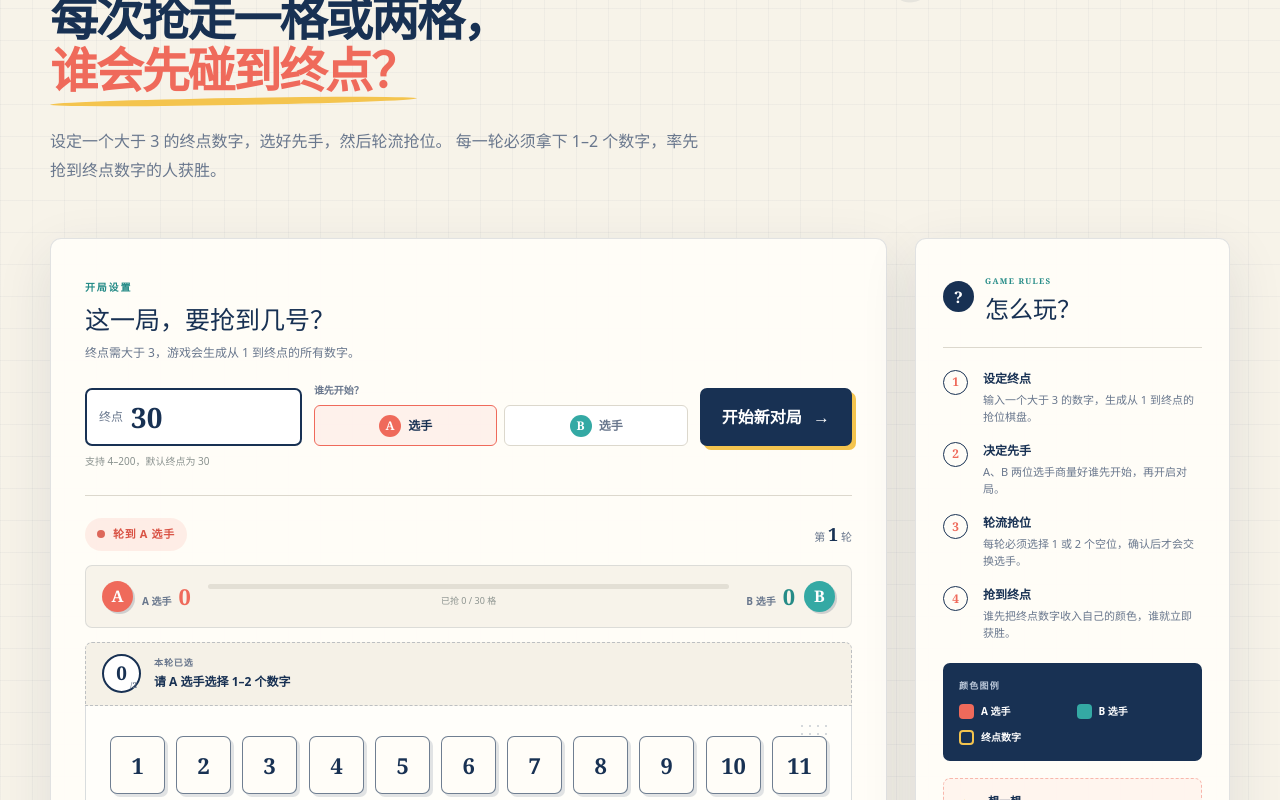
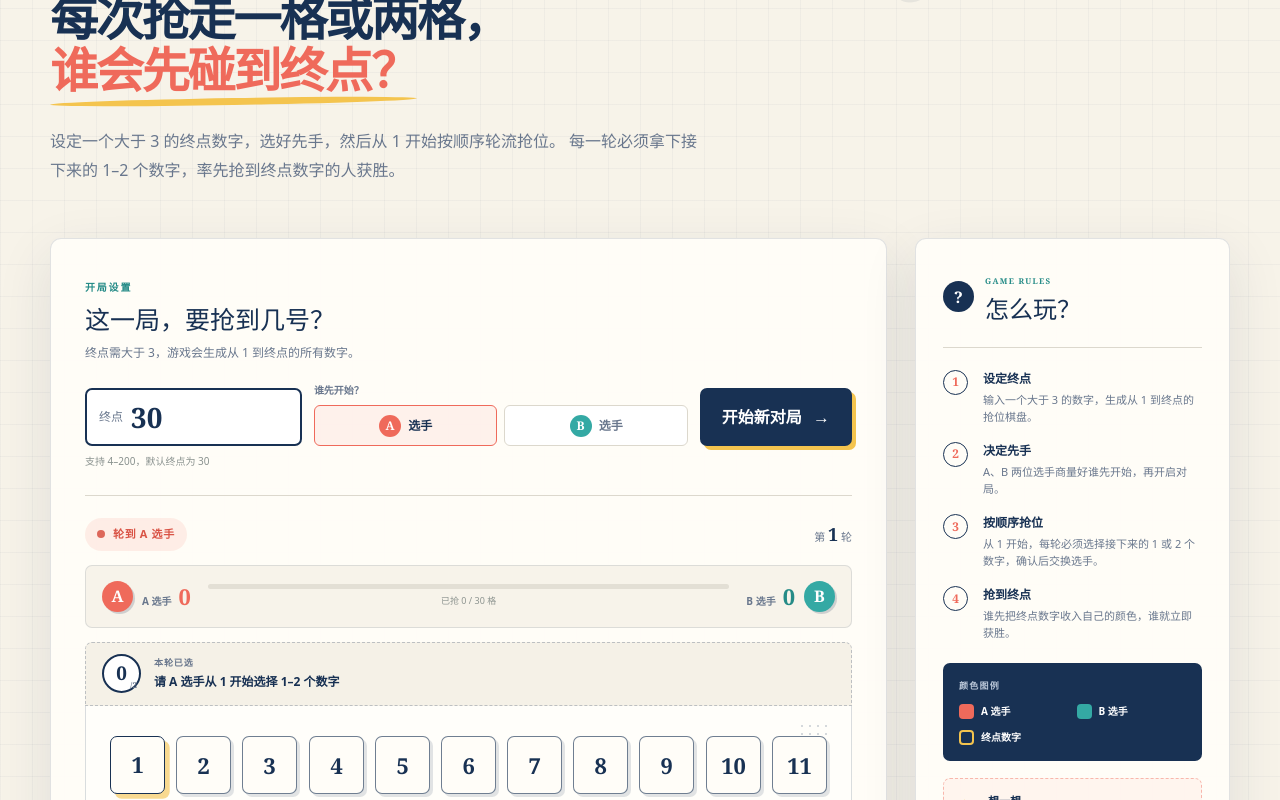
Before and after one commit to tandongchen/LYDZ_site, a Next.js app: page / in a window 1280 px wide. Shown: the part 280-1080 px from the top of the page. Built offline with nearby package versions, Linux system fonts and the light colour scheme.

Commit message:
Require sequential number claims

```diff
--- a/app/globals.css
+++ b/app/globals.css
@@ -502,6 +502,8 @@ main {
 
 .number-tile:hover:not(:disabled) { transform: translateY(-3px) rotate(-1deg); box-shadow: 4px 6px 0 rgba(24, 49, 83, 0.13); }
 .number-tile:disabled { cursor: default; }
+.number-tile:disabled:not(.owned):not(.pending) { opacity: 0.48; }
+.number-tile.next-tile { border-color: var(--ink); box-shadow: 3px 3px 0 var(--yellow); animation: next-glow 1.7s ease-in-out infinite; }
 .number-tile small { position: absolute; top: 3px; left: 0; right: 0; color: var(--coral-dark); font-family: inherit; font-size: 7px; font-weight: 900; letter-spacing: 0.12em; }
 .number-tile.target-tile { border: 2px solid var(--yellow); box-shadow: 3px 3px 0 var(--ink); }
 .number-tile.target-tile span { display: inline-block; transform: translateY(5px); }
@@ -515,6 +517,7 @@ main {
 .number-tile.owned b { position: absolute; right: 4px; bottom: 2px; font-size: 7px; opacity: 0.72; }
 
 @keyframes tile-in { from { opacity: 0; transform: translateY(8px) scale(0.93); } to { opacity: 1; transform: translateY(0) scale(1); } }
+@keyframes next-glow { 50% { box-shadow: 5px 5px 0 rgba(244, 196, 78, 0.55); } }
 
 .game-actions { margin-top: 16px; display: flex; justify-content: flex-end; gap: 10px; }
 .game-actions button { min-height: 44px; border-radius: 7px; }
--- a/app/page.tsx
+++ b/app/page.tsx
@@ -59,11 +59,14 @@ export default function Home() {
     if (winner || owners[number - 1]) return;
 
     if (pending.includes(number)) {
-      setPending((numbers) => numbers.filter((item) => item !== number));
+      if (number === pending[pending.length - 1]) {
+        setPending((numbers) => numbers.slice(0, -1));
+      }
       return;
     }
 
-    if (pending.length === 2) return;
+    const nextNumber = claimedTotal + pending.length + 1;
+    if (pending.length === 2 || number !== nextNumber) return;
     setPending((numbers) => [...numbers, number]);
   }
 
@@ -112,8 +115,8 @@ export default function Home() {
           <em>谁会先碰到终点？</em>
         </h1>
         <p>
-          设定一个大于 3 的终点数字，选好先手，然后轮流抢位。
-          每一轮必须拿下 1–2 个数字，率先抢到终点数字的人获胜。
+          设定一个大于 3 的终点数字，选好先手，然后从 1 开始按顺序轮流抢位。
+          每一轮必须拿下接下来的 1–2 个数字，率先抢到终点数字的人获胜。
         </p>
       </section>
 
@@ -217,7 +220,7 @@ export default function Home() {
                   <small>本轮已选</small>
                   <strong>
                     {pending.length === 0
-                      ? `请 ${currentPlayer} 选手选择 1–2 个数字`
+                      ? `请 ${currentPlayer} 选手从 ${claimedTotal + 1} 开始选择 1–2 个数字`
                       : `已选择 ${[...pending].sort((a, b) => a - b).join("、")}，可以确认或再选一个`}
                   </strong>
                 </div>
@@ -233,15 +236,17 @@ export default function Home() {
                 const number = index + 1;
                 const isPending = pending.includes(number);
                 const isTarget = number === target;
+                const isNext = !winner && !owner && number === claimedTotal + pending.length + 1;
+                const canUndoPending = isPending && number === pending[pending.length - 1];
                 return (
                   <button
-                    className={`number-tile ${owner ? `owned owned-${owner.toLowerCase()}` : ""} ${isPending ? `pending pending-${currentPlayer.toLowerCase()}` : ""} ${isTarget ? "target-tile" : ""}`}
+                    className={`number-tile ${owner ? `owned owned-${owner.toLowerCase()}` : ""} ${isPending ? `pending pending-${currentPlayer.toLowerCase()}` : ""} ${isNext ? "next-tile" : ""} ${isTarget ? "target-tile" : ""}`}
                     key={number}
                     type="button"
                     onClick={() => toggleNumber(number)}
-                    disabled={Boolean(owner) || Boolean(winner)}
+                    disabled={Boolean(owner) || Boolean(winner) || (!isNext && !canUndoPending)}
                     aria-pressed={isPending}
-                    aria-label={`${number}号${isTarget ? "，终点" : ""}${owner ? `，已被${owner}选手占领` : isPending ? "，本轮已选择" : "，可选择"}`}
+                    aria-label={`${number}号${isTarget ? "，终点" : ""}${owner ? `，已被${owner}选手占领` : isPending ? "，本轮已选择" : isNext ? "，接下来可选择" : "，尚未轮到"}`}
                   >
                     {isTarget && <small>终点</small>}
                     <span>{number}</span>
@@ -289,7 +294,7 @@ export default function Home() {
             </li>
             <li>
               <span>3</span>
-              <div><strong>轮流抢位</strong><p>每轮必须选择 1 或 2 个空位，确认后才会交换选手。</p></div>
+              <div><strong>按顺序抢位</strong><p>从 1 开始，每轮必须选择接下来的 1 或 2 个数字，确认后交换选手。</p></div>
             </li>
             <li>
               <span>4</span>
```
Also changed, not shown: 1 other file (tests, documents, lock files or other folders).
